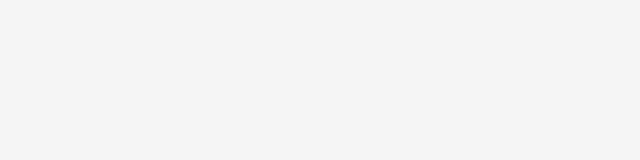
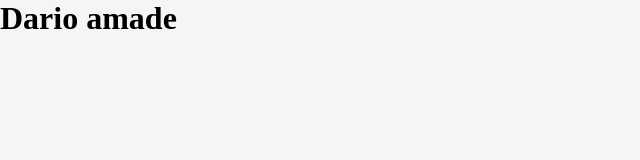
Before and after one commit to darioamade/templete-test, a plain HTML site: page index.html in a window 1280 px wide. Shown: the whole page, without its empty margins (0-640 px from the left). Drawn offline with Linux system fonts and the light colour scheme.

Commit message:
hello dario

```diff
--- a/index.html
+++ b/index.html
@@ -8,6 +8,7 @@
     <title>Infinity Scrolling</title>
 </head>
 <body>
+    <h1>Dario amade</h1>
 
 
 
```
